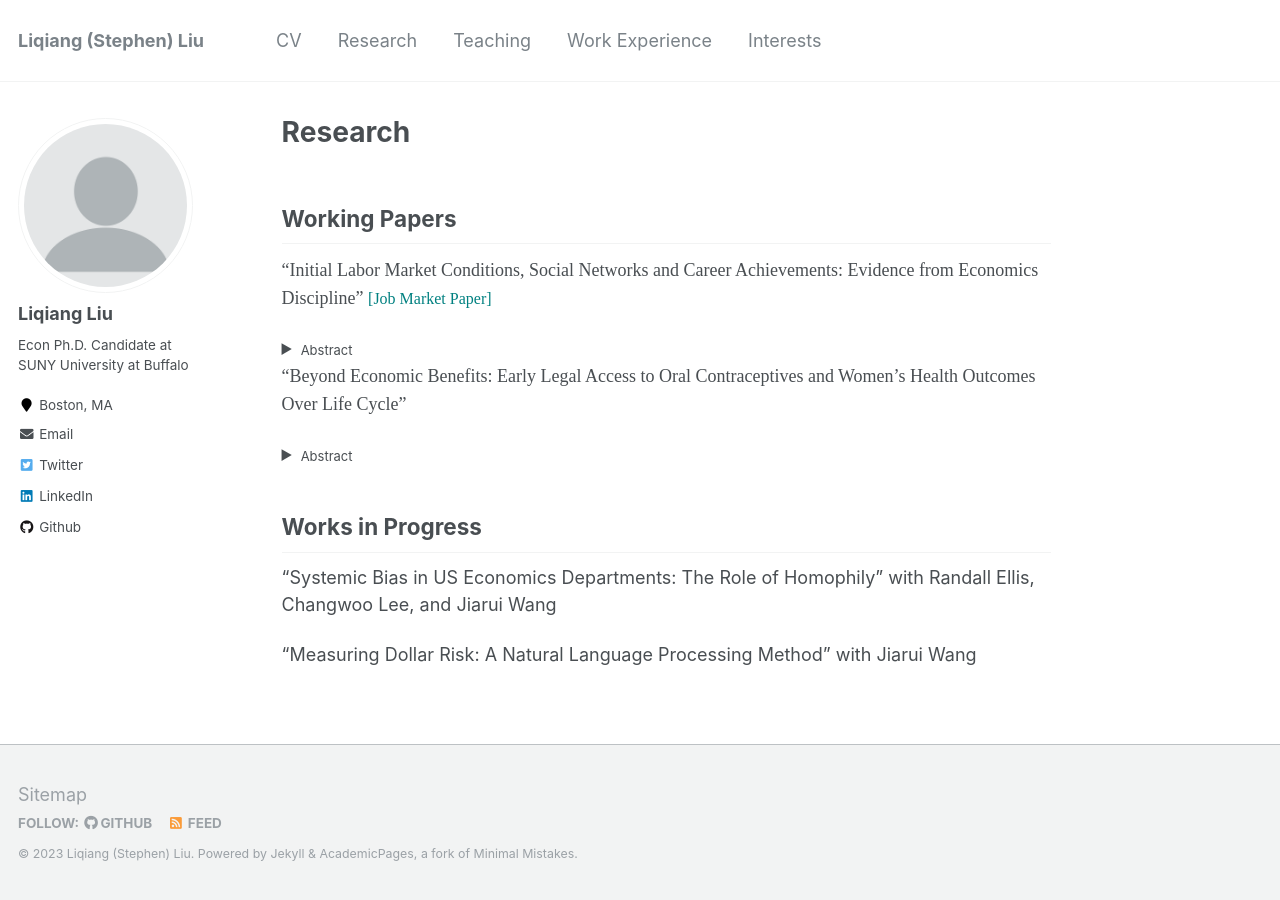
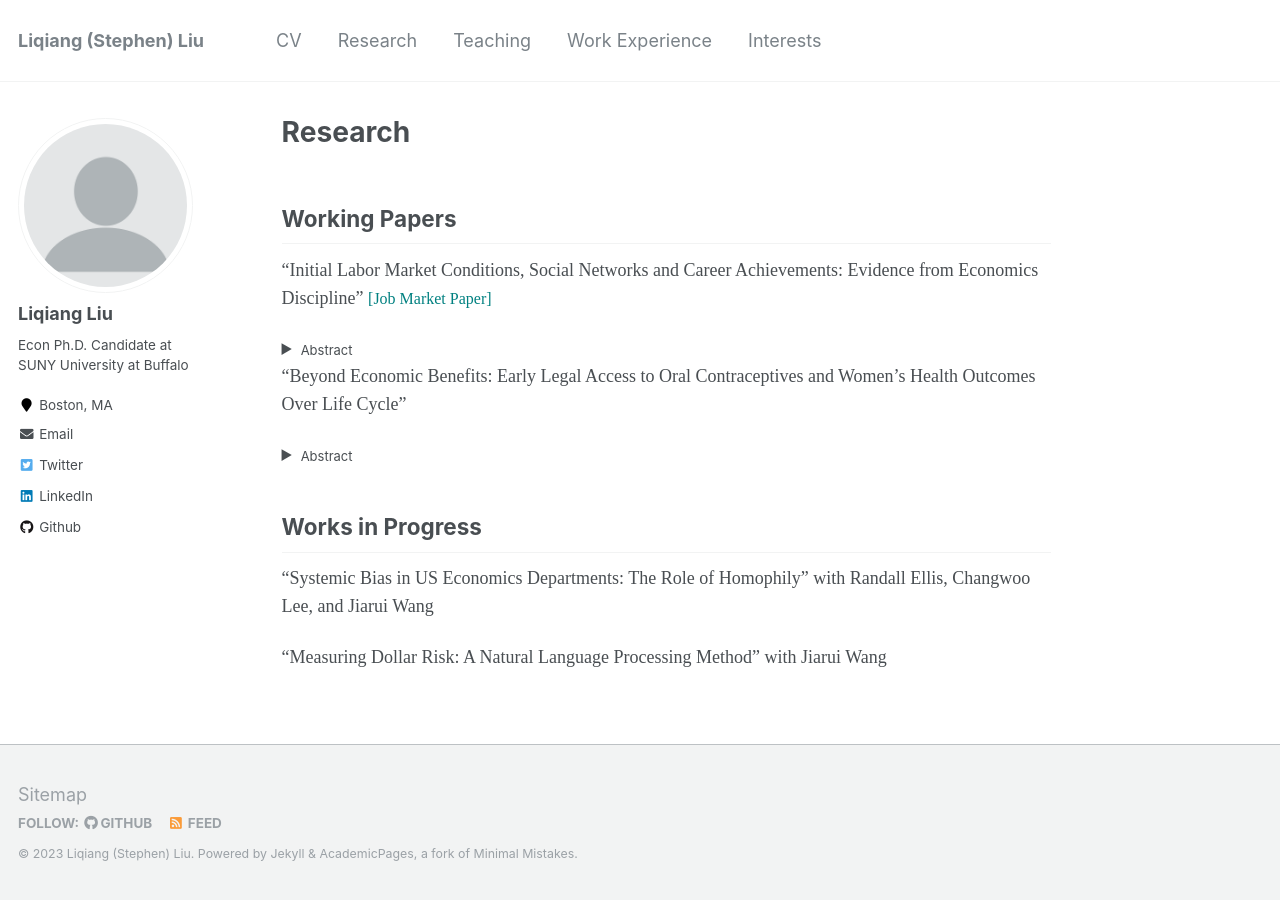
Before and after one commit to Liqiang-Liu/Liqiang-Liu.github.io, a Jekyll site: the page built from _pages/research.md, in a window 1280 px wide. Built offline with Jekyll 4.4.1, drawn with Linux system fonts in a browser that asks for light colours.

Commit message:
Update research.md

```diff
--- a/_pages/research.md
+++ b/_pages/research.md
@@ -18,10 +18,10 @@
 <span style="font-family: pxfonts;">"Beyond Economic Benefits: Early Legal Access to Oral Contraceptives and Women’s Health Outcomes Over Life Cycle"</span>
   <details>
   <summary><font size="2">Abstract</font></summary>
-  <font size="2">This paper investigates the effects of early legal access to oral contraceptives on women’s life-cycle health outcomes (e.g., mortality and self-reported disability) using the plausible quasi-experimental design introduced by Goldin and Katz (2002). The identification leverages the cross-state and cross-cohort variation in state consent laws. Utilizing the difference-in-differences approach, our results suggest that early access to the pill reduces women's mortality rates during their 30s and 40s, and the improvement in health is primarily driven by the decline in mortality rate caused by cancer, diabetes, heart disease, and cerebrovascular disease. Also, we find that women who would have had early access to the pill are, on average, more likely to have self-reported physical disability during their late 50s and 60s. Additionally, our analysis reveals that non-white women experience greater benefits from early pill access. Our mechanism analysis identifies four potential channels: early access to the pill (1) rises in college completion, (2) increases (decreases) in oral contraceptive-related mortality, (3) increases (decreases) in health behavior measures, and (4) enhances life expectancy.</font>
+  <span style="font-family: pxfonts;"><font size="2">This paper investigates the effects of early legal access to oral contraceptives on women’s life-cycle health outcomes (e.g., mortality and self-reported disability) using the plausible quasi-experimental design introduced by Goldin and Katz (2002). The identification leverages the cross-state and cross-cohort variation in state consent laws. Utilizing the difference-in-differences approach, our results suggest that early access to the pill reduces women's mortality rates during their 30s and 40s, and the improvement in health is primarily driven by the decline in mortality rate caused by cancer, diabetes, heart disease, and cerebrovascular disease. Also, we find that women who would have had early access to the pill are, on average, more likely to have self-reported physical disability during their late 50s and 60s. Additionally, our analysis reveals that non-white women experience greater benefits from early pill access. Our mechanism analysis identifies four potential channels: early access to the pill (1) rises in college completion, (2) increases (decreases) in oral contraceptive-related mortality, (3) increases (decreases) in health behavior measures, and (4) enhances life expectancy.</font></span>
   </details>
 
 ## Works in Progress
-"Systemic Bias in US Economics Departments: The Role of Homophily" with Randall Ellis, Changwoo Lee, and Jiarui Wang
+<span style="font-family: pxfonts;">"Systemic Bias in US Economics Departments: The Role of Homophily" with Randall Ellis, Changwoo Lee, and Jiarui Wang</span>
 
-"Measuring Dollar Risk: A Natural Language Processing Method" with Jiarui Wang
+<span style="font-family: pxfonts;">"Measuring Dollar Risk: A Natural Language Processing Method" with Jiarui Wang</span>
```
